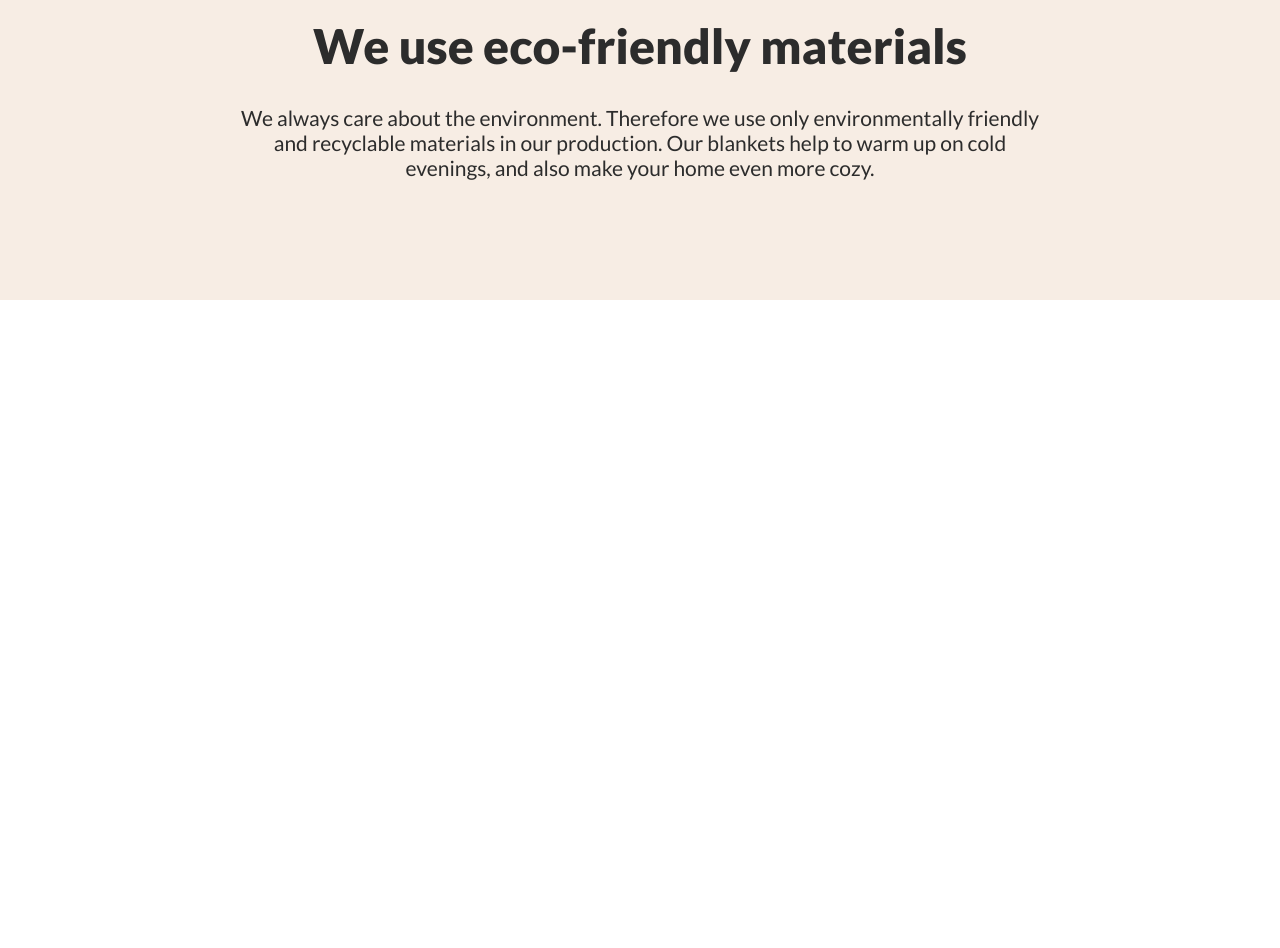
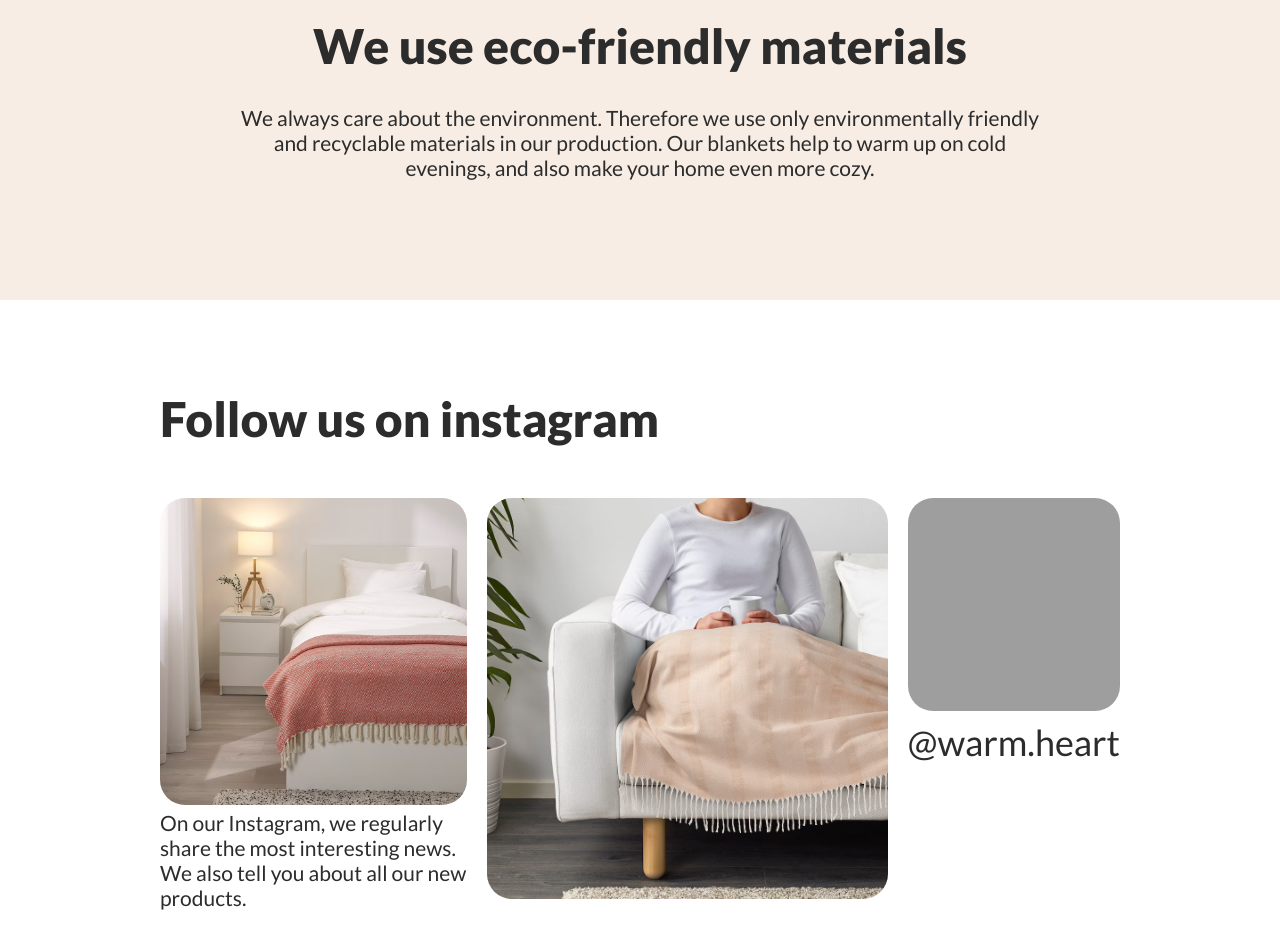
Before and after one commit to SwagoBrat/Warm_Heart, a website built with Vite: page index.html in a window 1280 px wide. Shown: the part 2120-3068 px from the top of the page. Before the commit the page ends 2420 px from the top, so only its background shows below. Built offline with nearby package versions, Linux system fonts and the light colour scheme; grey boxes are pictures that could not be loaded.

Commit message:
end inst section

```diff
--- a/index.html
+++ b/index.html
@@ -207,6 +207,27 @@
             </p>
         </div>
     </section>
+    <section class="inst">
+        <div class="container">
+            <h2 class="inst__title">Follow us on instagram</h2>
+            <div class="inst__wrapper">
+                <div class="inst__block">
+                    <img class="inst__img" src="/src/img/1.png" alt="" id="img1">
+                    <h3 class="inst__subtitle">@warm.heart</h3>
+                    <p class="inst__text">On our Instagram, we regularly share the most interesting news. We also tell
+                        you about all our new products.</p>
+                </div>
+                <div class="inst__block">
+                    <img class="inst__img" src="/src/img/2.png" alt="" id="img1">
+                    <h3 class="inst__subtitle">@warm.heart</h3>
+                </div>
+                <div class="inst__block">
+                    <img class="inst__img" src="/src/img/3.png" alt="" id="img1">
+                    <h3 class="inst__subtitle">@warm.heart</h3>
+                </div>
+            </div>
+        </div>
+    </section>
     <script type="module" src="/src/js/main.js"></script>
 </body>
 
--- /dev/null
+++ b/src/sass/blocks/inst.scss
@@ -0,0 +1,177 @@
+@use "/src/sass/basic/variabels.scss" as *;
+
+.inst {
+    padding: 70px 0 90px 0;
+
+    &__title {
+        color: $black;
+        font-size: 36px;
+        font-weight: 900;
+        line-height: 43px;
+    }
+
+    &__wrapper {
+        margin-top: 40px;
+        display: flex;
+    }
+
+    &__block {
+        &:nth-child(n+2) {
+            display: none;
+        }
+    }
+
+    &__img {
+        border-radius: 25px
+    }
+
+    &__subtitle {
+        margin-top: 10px;
+        color: $black;
+        font-size: 28px;
+        font-weight: 400;
+        line-height: 34px;
+    }
+
+    &__text {
+        margin-top: 5px;
+        color: $black;
+        font-size: 17px;
+        font-weight: 400;
+        line-height: 20px;
+    }
+}
+
+@media screen and (min-width:480px) {
+    .inst {
+
+        &__title {
+            font-size: 40px;
+            line-height: 48px;
+        }
+    }
+
+}
+
+@media screen and (min-width:768px) {
+    .inst {
+        padding: 90px 0 110px 0;
+
+
+        &__title {
+            font-size: 48px;
+            line-height: 58px;
+        }
+
+        &__wrapper {
+            margin-top: 50px;
+            gap: 20px;
+        }
+
+        &__block {
+
+            &:nth-child(1) {
+                .inst__subtitle {
+                    display: none;
+                }
+
+            }
+
+            &:nth-child(2) {
+                display: block;
+
+
+            }
+        }
+
+        &__subtitle {
+            font-size: 36px;
+            line-height: 43px;
+        }
+
+        &__text {
+            width: 354px;
+            font-size: 21px;
+
+            line-height: 25px;
+        }
+    }
+}
+
+@media screen and (min-width:1000px) {
+    .inst {
+
+
+        &__block {
+
+            &:nth-child(1) {
+                .inst__img {
+                    width: 307px;
+                    height: 307px;
+                }
+
+                .inst__text {
+                    width: 307px;
+                }
+            }
+
+
+            &:nth-child(2) {
+                .inst__subtitle {
+                    display: none;
+                }
+
+
+            }
+
+            &:nth-child(3) {
+                display: block;
+
+                .inst__img {
+                    width: 213px;
+                    height: 213px;
+                }
+            }
+        }
+    }
+}
+
+@media screen and (min-width:1920px) {
+
+    .inst {
+        padding: 130px 0 150px 0;
+
+        &__wrapper {
+            gap: 30px;
+            margin-top: 60px;
+        }
+
+        &__block {
+
+            &:nth-child(1) {
+                .inst__img {
+                    width: 386px;
+                    height: 386px;
+                }
+
+                .inst__text {
+                    width: 386px;
+                }
+            }
+
+            &:nth-child(2) {
+                .inst__img {
+                    width: 490px;
+                    height: 490px;
+                }
+            }
+
+            &:nth-child(3) {
+                .inst__img {
+                    width: 282px;
+                    height: 282px;
+                }
+            }
+        }
+    }
+}
--- a/src/sass/style.scss
+++ b/src/sass/style.scss
@@ -8,3 +8,4 @@
 @use "/src/sass/blocks/popular.scss";
 @use "/src/sass/blocks/black_block.scss";
 @use "/src/sass/blocks/eco.scss";
+@use "/src/sass/blocks/inst.scss";
```
Also changed, not shown: src/img/1.png (added), src/img/2.png (added), 1 other file.
